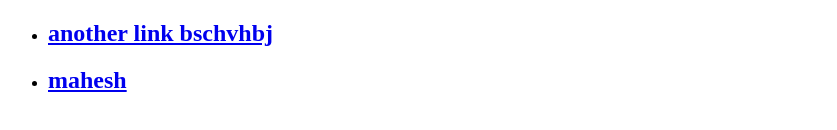
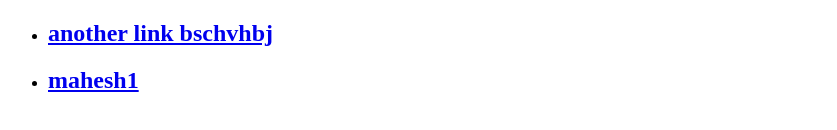
Before and after one commit to MaheshMalgheGo/angDemo, an Angular app: page / in a window 1280 px wide. Shown: the part 618-748 px from the top of the page, without its empty margins (0-837 px from the left). Built offline with nearby package versions, Linux system fonts and the light colour scheme.

Commit message:
text mahesh1 modify

```diff
--- a/src/app/app.component.html
+++ b/src/app/app.component.html
@@ -23,7 +23,7 @@
     <h2><a href="#">another link bschvhbj</a></h2>
   </li>
   <li>
-    <h2><a href="#">mahesh</a></h2>
+    <h2><a href="#">mahesh1</a></h2>
   </li>
 
 </ul>
```
